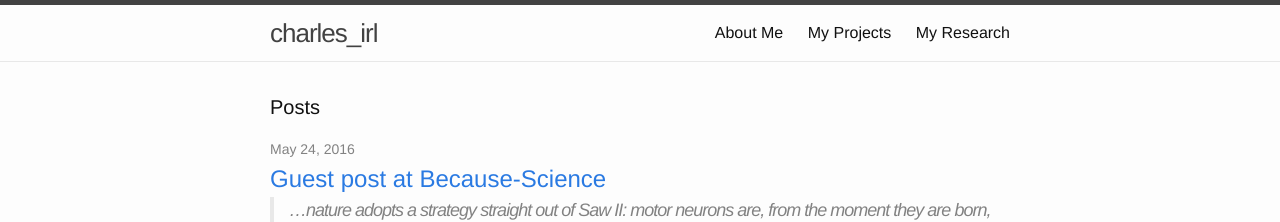
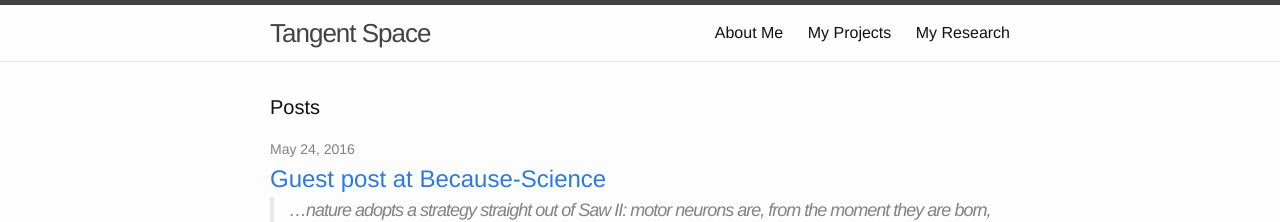
Before and after one commit to charlesfrye/charlesfrye.github.io, a Jekyll site: the page built from index.html, in a window 1280 px wide. Shown: the top 222 px of the page. Built offline with Jekyll 4.4.1, drawn with Linux system fonts in a browser that asks for light colours.

Commit message:
changes titdle

```diff
--- a/_config.yml
+++ b/_config.yml
@@ -11,7 +11,7 @@ email: charlesfrye@berkeley.edu
 description: > # this means to ignore newlines until "baseurl:"
 baseurl: "" # the subpath of your site, e.g. /blog
 
-title: charles_irl
+title: Tangent Space
 url: "http://charlesfrye.github.io"
 qualurl: "FoundationalNeuroscience"
 
```
